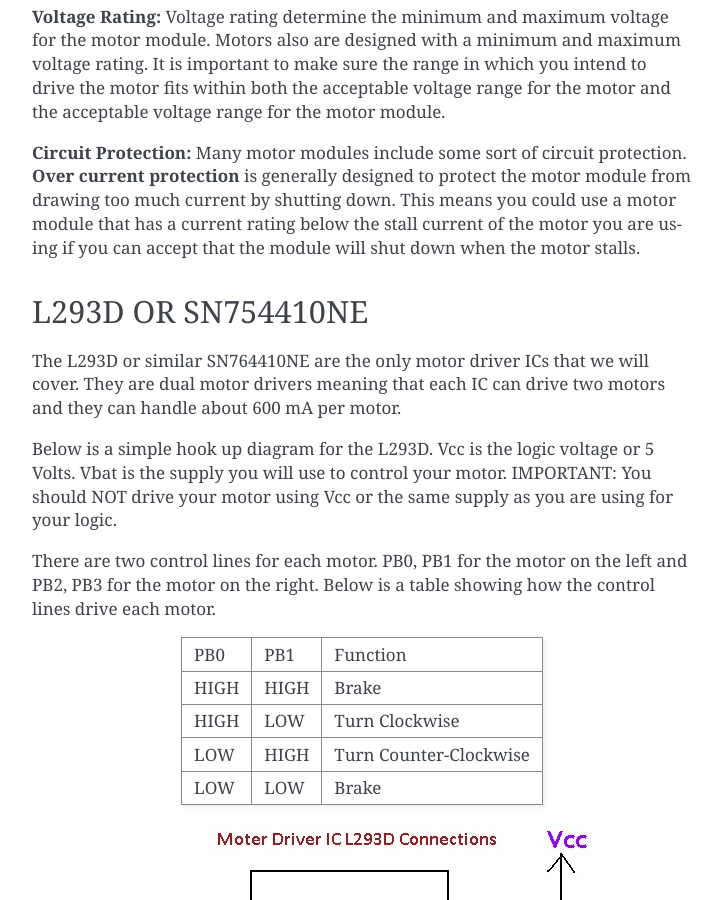
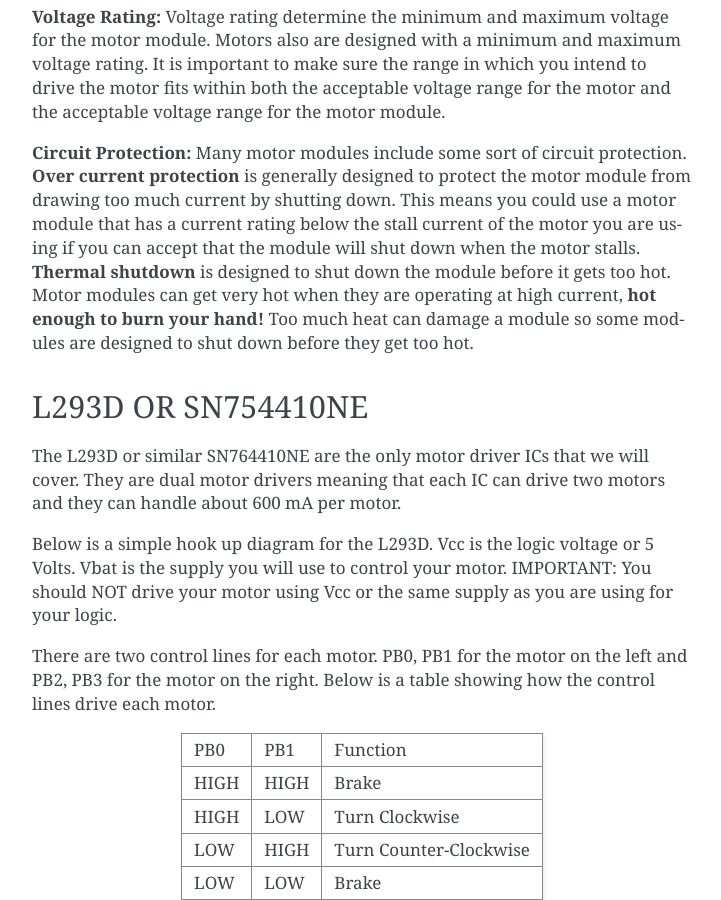
Before and after one commit to maxtkc/mvths-wiki, a Sphinx documentation site: the page built from docs/060-motor-control-modules-and-ics.rst, in a window 1280 px wide and 900 px high, scrolled down 609 px. Shown: the whole window, without its empty margins (388-1109 px from the left). Built offline with Sphinx 7.4.7, drawn with Linux system fonts in a browser that asks for light colours; pages that are not in the unit, such as notebooks, are missing from menus.

Commit message:
Update 060-motor-control-modules-and-ics.rst

```diff
--- a/docs/060-motor-control-modules-and-ics.rst
+++ b/docs/060-motor-control-modules-and-ics.rst
@@ -10,7 +10,7 @@ Since setting up bi-directional motor control using discrete components is diffi
 
 **Voltage Rating:** Voltage rating determine the minimum and maximum voltage for the motor module. Motors also are designed with a minimum and maximum voltage rating. It is important to make sure the range in which you intend to drive the motor fits within both the acceptable voltage range for the motor and the acceptable voltage range for the motor module.
 
-**Circuit Protection:** Many motor modules include some sort of circuit protection. **Over current protection** is generally designed to protect the motor module from drawing too much current by shutting down. This means you could use a motor module that has a current rating below the stall current of the motor you are using if you can accept that the module will shut down when the motor stalls.
+**Circuit Protection:** Many motor modules include some sort of circuit protection. **Over current protection** is generally designed to protect the motor module from drawing too much current by shutting down. This means you could use a motor module that has a current rating below the stall current of the motor you are using if you can accept that the module will shut down when the motor stalls. **Thermal shutdown** is designed to shut down the module before it gets too hot. Motor modules can get very hot when they are operating at high current, **hot enough to burn your hand!** Too much heat can damage a module so some modules are designed to shut down before they get too hot.
 
 L293D OR SN754410NE
 -------------------
```
